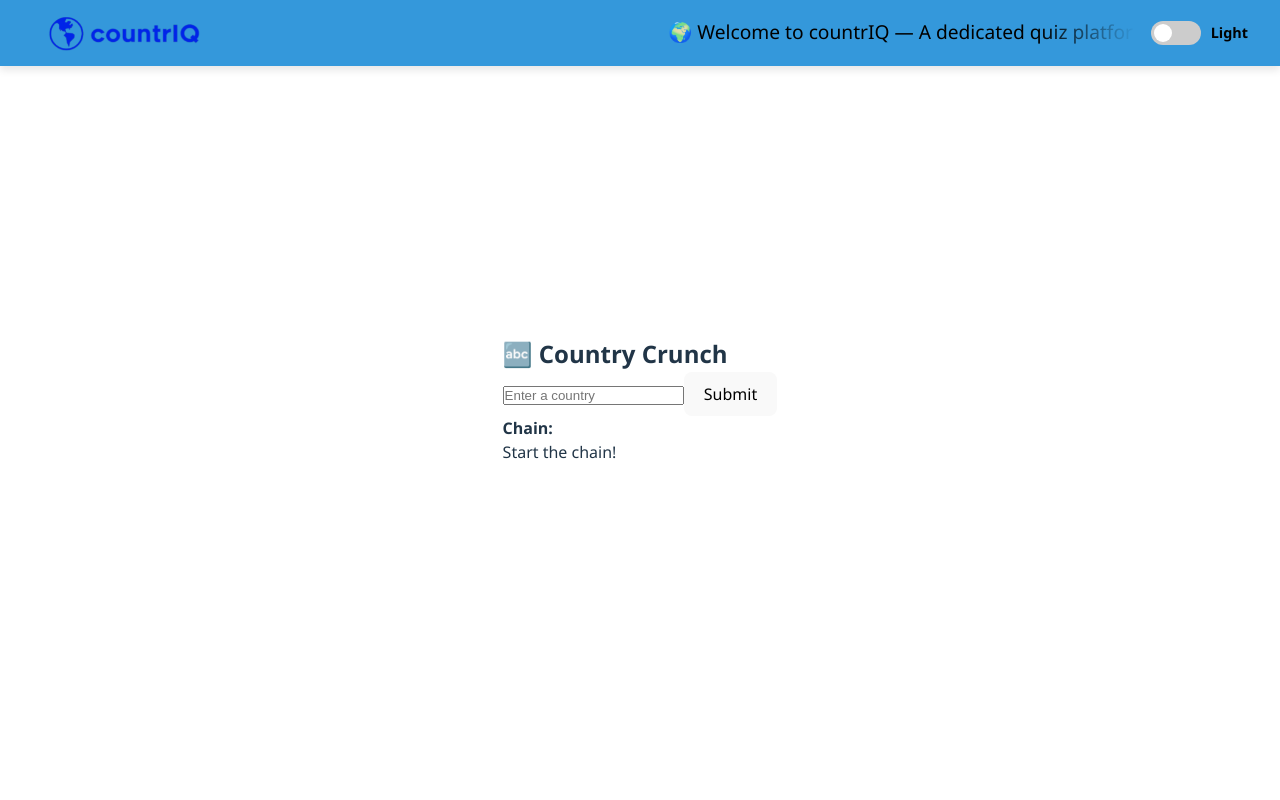
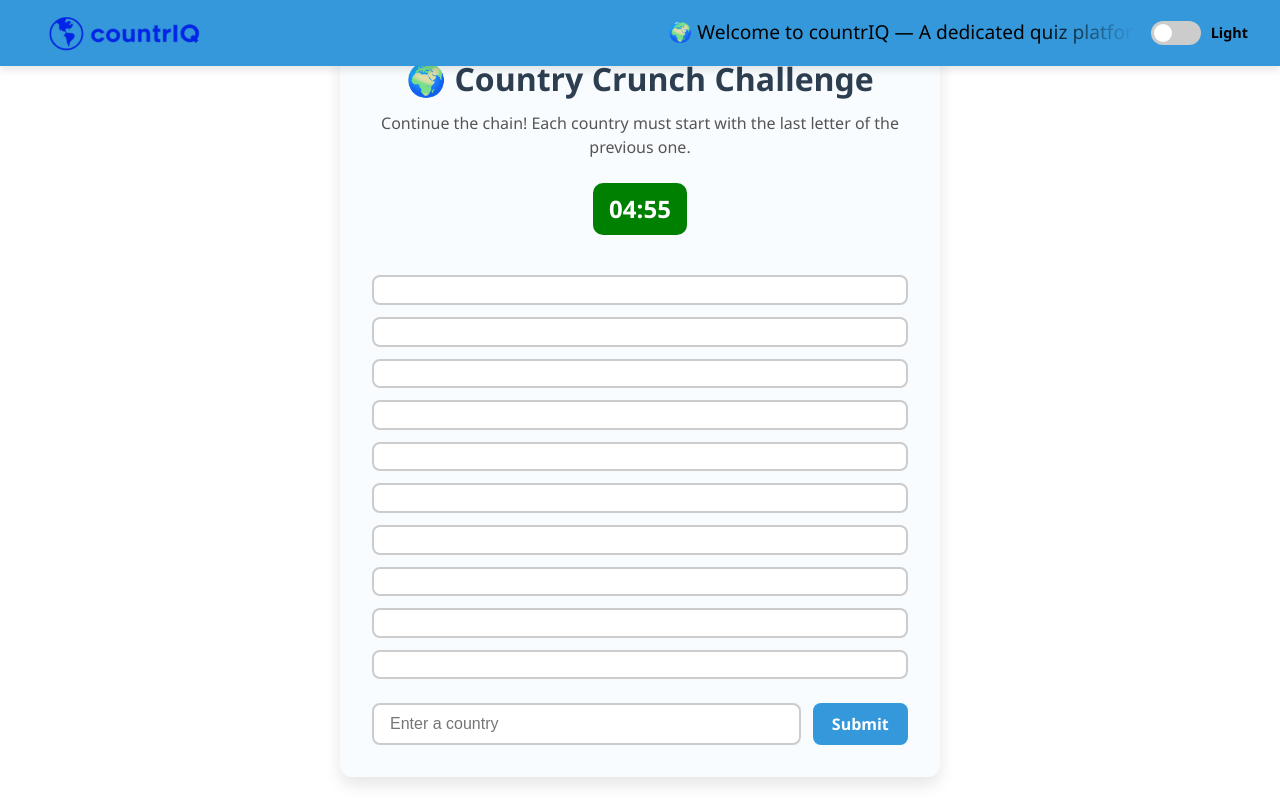
Before and after one commit to dhanushkumarms/countriq, a React (Vite) app: page /country-crunch in a window 1280 px wide. Built offline with nearby package versions, Linux system fonts and the light colour scheme.

Commit message:
updaets on cc

```diff
--- a/src/components/CountryCrunch.tsx
+++ b/src/components/CountryCrunch.tsx
@@ -1,41 +1,100 @@
-import React, { useState } from "react";
+import React, { useEffect, useState } from "react";
+import { countries } from "../data/countries";
+import "../styles/CountryCrunch.css";
+
+const TOTAL_SLOTS = 10;
+const TOTAL_TIME = 300; // 5 minutes in seconds
+
+const getRandomCountry = () => {
+  const randomIndex = Math.floor(Math.random() * countries.length);
+  return countries[randomIndex].name;
+};
 
 const CountryCrunch: React.FC = () => {
   const [chain, setChain] = useState<string[]>([]);
   const [input, setInput] = useState("");
+  const [timer, setTimer] = useState(TOTAL_TIME);
+  const [status, setStatus] = useState<("pending" | "correct" | "wrong")[]>(Array(TOTAL_SLOTS).fill("pending"));
+  const [startCountry, setStartCountry] = useState(getRandomCountry());
+
+  // Set first country when page loads
+  useEffect(() => {
+    setChain([startCountry]);
+  }, [startCountry]);
+
+  // Timer countdown
+  useEffect(() => {
+    const interval = setInterval(() => {
+      setTimer((prev) => (prev > 0 ? prev - 1 : 0));
+    }, 1000);
+
+    return () => clearInterval(interval);
+  }, []);
 
   const handleSubmit = (e: React.FormEvent) => {
     e.preventDefault();
-    if (!input) return;
+    const current = chain[chain.length - 1];
+    const lastChar = current?.slice(-1).toLowerCase();
+    const isValid = input.length > 0 &&
+      input[0].toLowerCase() === lastChar &&
+      countries.some((c) => c.name.toLowerCase() === input.toLowerCase()) &&
+      !chain.includes(input);
 
-    const lastCountry = chain[chain.length - 1];
-    const valid =
-      !lastCountry || input[0].toLowerCase() === lastCountry.slice(-1).toLowerCase();
+    if (chain.length >= TOTAL_SLOTS + 1) return;
 
-    if (valid) {
+    if (isValid) {
       setChain([...chain, input]);
-      setInput("");
+      setStatus((prev) => {
+        const updated = [...prev];
+        updated[chain.length] = "correct";
+        return updated;
+      });
     } else {
-      alert("Oops! Country must start with the last letter of the previous one.");
+      setStatus((prev) => {
+        const updated = [...prev];
+        updated[chain.length] = "wrong";
+        return updated;
+      });
     }
+
+    setInput("");
   };
 
+  const timerColor =
+    timer > 180 ? "green" : timer > 60 ? "orange" : "red";
+
   return (
-    <div>
-      <h2>🔤 Country Crunch</h2>
-      <form onSubmit={handleSubmit}>
+    <div className="country-crunch-container">
+      <h2 className="title">🌍 Country Crunch Challenge</h2>
+      <p className="description">Continue the chain! Each country must start with the last letter of the previous one.</p>
+      <div className={`timer-box ${timerColor}`}>
+        {Math.floor(timer / 60)
+          .toString()
+          .padStart(2, "0")}
+        :
+        {(timer % 60).toString().padStart(2, "0")}
+      </div>
+
+      <div className="chain-grid">
+        {Array.from({ length: TOTAL_SLOTS }).map((_, index) => (
+          <div key={index} className={`slot ${status[index]}`}>
+            <span>{chain[index + 1] || ""}</span>
+            {status[index] === "correct" && <span className="tick">✅</span>}
+            {status[index] === "wrong" && <span className="tick wrong">❌</span>}
+          </div>
+        ))}
+      </div>
+
+      <form className="input-form" onSubmit={handleSubmit}>
         <input
           type="text"
           value={input}
           placeholder="Enter a country"
           onChange={(e) => setInput(e.target.value)}
+          className="country-input"
         />
-        <button type="submit">Submit</button>
+        <button type="submit" className="submit-btn">Submit</button>
       </form>
-      <div>
-        <h4>Chain:</h4>
-        <p>{chain.join(" → ") || "Start the chain!"}</p>
-      </div>
     </div>
   );
 };
--- a/src/components/FlagFrenzy.tsx
+++ b/src/components/FlagFrenzy.tsx
@@ -12,7 +12,7 @@ const FlagFrenzy = () => {
   const [selected, setSelected] = useState<string | null>(null);
   const [timer, setTimer] = useState(30);
   const [score, setScore] = useState(0);
-  const [isFinished, setIsFinished] = useState(false); // ✅ New state
+  const [isFinished, setIsFinished] = useState(false);
 
   // Generate new question
   const generateQuestion = () => {
@@ -32,7 +32,7 @@ const FlagFrenzy = () => {
   // Timer countdown
   useEffect(() => {
     if (timer === 0 && selected === null) {
-      handleAnswer(null); // Treat timeout as incorrect answer
+      handleAnswer(null);
       return;
     }
 
@@ -42,14 +42,13 @@ const FlagFrenzy = () => {
     return () => clearInterval(countdown);
   }, [timer, selected]);
 
-  // Initialize or move to next question
+  // Load new question when question number changes
   useEffect(() => {
     if (currentQuestion <= TOTAL_QUESTIONS) {
       generateQuestion();
     }
   }, [currentQuestion]);
 
-  // Determine button color class
   const getColorClass = (option: string) => {
     if (!selected) return "";
     if (option === correctAnswer) return "correct";
@@ -70,16 +69,23 @@ const FlagFrenzy = () => {
       if (currentQuestion < TOTAL_QUESTIONS) {
         setCurrentQuestion((prev) => prev + 1);
       } else {
-        setIsFinished(true); // ✅ Show result screen
+        setIsFinished(true);
       }
     }, 1000);
   };
 
+  // ✅ This resets the quiz state
+  const handleRetake = () => {
+    setScore(0);
+    setCurrentQuestion(1);
+    setIsFinished(false);
+  };
+
   const timerColor = timer > 20 ? "green" : timer > 10 ? "orange" : "red";
 
-  // ✅ Show result page after last question
+  // ✅ Show result screen when quiz ends
   if (isFinished) {
-    return <ResultScreen score={score} />;
+    return <ResultScreen score={score} onRetake={handleRetake} />;
   }
 
   return (
--- a/src/components/Header.tsx
+++ b/src/components/Header.tsx
@@ -1,9 +1,11 @@
 // src/components/Header.tsx
 import React, { useState, useEffect } from "react";
+import { useNavigate } from "react-router-dom"; // ⬅️ Add this
 import "../styles/Header.css";
 
 const Header: React.FC = () => {
   const [darkMode, setDarkMode] = useState(false);
+  const navigate = useNavigate(); // ⬅️ Initialize navigator
 
   useEffect(() => {
     document.body.classList.toggle("dark-mode", darkMode);
@@ -11,7 +13,7 @@ const Header: React.FC = () => {
 
   return (
     <header className="header">
-      <div className="logo-section">
+      <div className="logo-section" onClick={() => navigate("/")} style={{ cursor: "pointer" }}>
         <img src="/countriq_logo.png" alt="CountriQ Logo" className="logo-img" />
         <span className="logo-text"></span>
       </div>
--- a/src/components/ResultScreen.tsx
+++ b/src/components/ResultScreen.tsx
@@ -1,22 +1,29 @@
 import React from "react";
 import { useNavigate } from "react-router-dom";
-import "../styles/ResultScreen.css"; // Optional styling
+import "../styles/ResultScreen.css";
 
 interface ResultProps {
   score: number;
+  onRetake: () => void;
 }
 
-const ResultScreen: React.FC<ResultProps> = ({ score }) => {
+const ResultScreen: React.FC<ResultProps> = ({ score, onRetake }) => {
   const navigate = useNavigate();
 
   return (
     <div className="result-screen">
-      <h2>🎉 Quiz Completed!</h2>
+      <h2 style={{ color: 'black' }}>🎉 Quiz Completed!</h2>
       <p className="score-text">You scored <strong>{score}/10</strong></p>
       <p className="retake-prompt">Think you can beat your score? Let’s give it another go! 🌍</p>
-      <button className="retake-btn" onClick={() => navigate("/flag-frenzy")}>
-        🔁 Retake Quiz
-      </button>
+
+      <div className="button-group">
+        <button className="retake-btn" onClick={onRetake}>
+          🔁 Retake Quiz
+        </button>
+        <button className="home-btn" onClick={() => navigate("/")}>
+          🏠 Home
+        </button>
+      </div>
     </div>
   );
 };
--- a/src/styles/CountryCrunch.css
+++ b/src/styles/CountryCrunch.css
@@ -0,0 +1,111 @@
+.country-crunch-container {
+    max-width: 600px;
+    margin: 100px auto;
+    padding: 2rem;
+    text-align: center;
+    background: #f9fcff;
+    border-radius: 12px;
+    box-shadow: 0 8px 16px rgba(0, 0, 0, 0.1);
+  }
+
+  .title {
+    font-size: 2rem;
+    margin-bottom: 0.5rem;
+    color: #2c3e50;
+  }
+
+  .description {
+    font-size: 1rem;
+    margin-bottom: 1.5rem;
+    color: #555;
+  }
+
+  .timer-box {
+    font-size: 1.5rem;
+    font-weight: bold;
+    margin-bottom: 1rem;
+    padding: 0.5rem 1rem;
+    border-radius: 10px;
+    display: inline-block;
+    color: white;
+  }
+
+  .timer-box.green {
+    background-color: green;
+  }
+
+  .timer-box.orange {
+    background-color: orange;
+  }
+
+  .timer-box.red {
+    background-color: red;
+  }
+
+  .chain-grid {
+    display: flex;
+    flex-direction: column;
+    gap: 12px;
+    margin: 1.5rem 0;
+  }
+
+  .slot {
+    display: flex;
+    justify-content: space-between;
+    background: #fff;
+    padding: 0.8rem 1rem;
+    border-radius: 8px;
+    border: 2px solid #ccc;
+    font-size: 1rem;
+    align-items: center;
+    transition: all 0.3s ease;
+  }
+
+  .slot.correct {
+    border-color: green;
+    background-color: #e7f9e9;
+  }
+
+  .slot.wrong {
+    border-color: red;
+    background-color: #ffeaea;
+  }
+
+  .tick {
+    font-size: 1.2rem;
+    margin-left: 10px;
+    border-radius: 50%;
+  }
+
+  .tick.wrong {
+    color: red;
+  }
+
+  .input-form {
+    display: flex;
+    justify-content: center;
+    gap: 12px;
+  }
+
+  .country-input {
+    padding: 0.6rem 1rem;
+    font-size: 1rem;
+    border: 2px solid #ccc;
+    border-radius: 8px;
+    flex: 1;
+  }
+
+  .submit-btn {
+    padding: 0.6rem 1.2rem;
+    font-size: 1rem;
+    font-weight: bold;
+    background-color: #3498db;
+    color: white;
+    border: none;
+    border-radius: 8px;
+    cursor: pointer;
+  }
+
+  .submit-btn:hover {
+    background-color: #2980b9;
+  }
--- a/src/styles/Header.css
+++ b/src/styles/Header.css
@@ -26,6 +26,7 @@
   white-space: nowrap;
   flex-shrink: 0;
   z-index: 2;
+  cursor: pointer;
 }
 
 .logo-img {
--- a/src/styles/ResultScreen.css
+++ b/src/styles/ResultScreen.css
@@ -34,3 +34,28 @@
   .retake-btn:hover {
     background-color: #2980b9;
   }
+
+  .button-group {
+    display: flex;
+    justify-content: center;
+    gap: 1rem;
+    margin-top: 1rem;
+  }
+
+  .retake-btn,
+  .home-btn {
+    background-color: #3498db;
+    color: white;
+    font-weight: bold;
+    border: none;
+    padding: 0.75rem 1.5rem;
+    border-radius: 8px;
+    cursor: pointer;
+    transition: background 0.3s ease;
+    font-size: 1rem;
+  }
+
+  .retake-btn:hover,
+  .home-btn:hover {
+    background-color: #2980b9;
+  }
```
